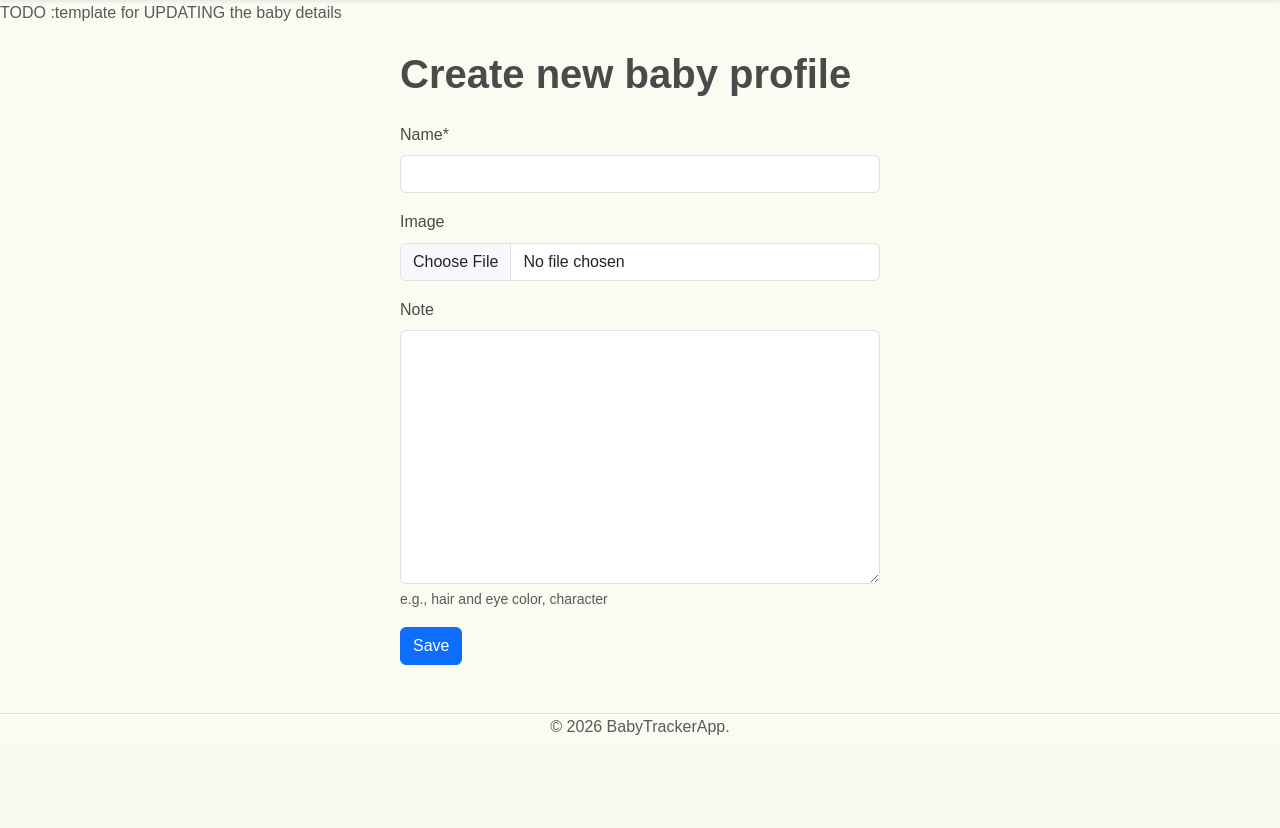
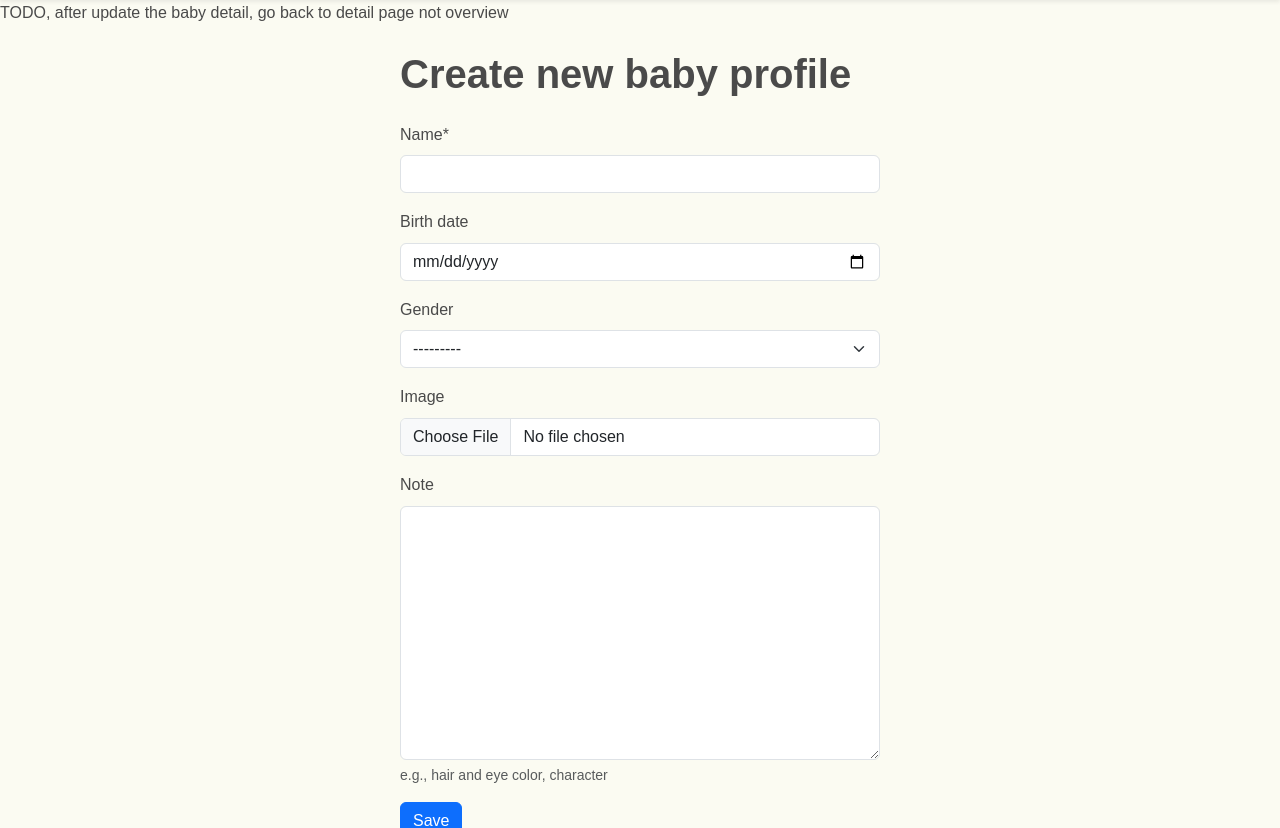
Before and after one commit to samalkralik/BabyTrackerProject, a Django app: page /overview/add/ in a window 1280 px wide. Shown: the part 86-914 px from the top of the page. Before the commit the page ends 821 px from the top, so only its background shows below. Run offline with Django 5.2, Linux system fonts and the light colour scheme; the visitor is signed in with stand-in values (Sample User, id 1); some libraries are stand-ins or nearby versions.

Commit message:
model update

```diff
--- a/baby_tracker_app/forms.py
+++ b/baby_tracker_app/forms.py
@@ -5,7 +5,8 @@ from baby_tracker_app.models import Baby, Growth, Feeding, Sleep
 class BabyTrackerForm(forms.ModelForm):
     class Meta:
         model = Baby
-        fields = ["name", "image", "note"]
+        fields = ["name", "birth_date", "gender", "image", "note"]
+        widgets = {"birth_date": forms.DateInput(attrs={"type": "date"})}
 
 
 class GrowthForm(forms.ModelForm):
--- a/baby_tracker_app/models.py
+++ b/baby_tracker_app/models.py
@@ -1,5 +1,6 @@
 from django.db import models
 from django.contrib.auth import get_user_model
+from django.utils import timezone
 
 # heslo123
 
@@ -7,17 +8,70 @@ User = get_user_model()
 
 
 class Baby(models.Model):
+    GENDER_CHOICES = [
+        ("M", "Boy"),
+        ("F", "Girl"),
+    ]
+
     parent = models.ForeignKey(User, on_delete=models.CASCADE)
+    name = models.CharField(max_length=50)
+    birth_date = models.DateField(null=True, blank=True)
+    gender = models.CharField(
+        max_length=1,
+        choices=GENDER_CHOICES,
+        blank=True,
+        null=True,
+    )
     image = models.ImageField(
         blank=True, null=True, upload_to="baby_tracker_app_images/"
     )
-    name = models.CharField(max_length=50)
     note = models.TextField(
-        max_length=200, blank=True, help_text="e.g., hair and eye color, character"
+        max_length=100, blank=True, help_text="e.g., hair and eye color, character"
     )
 
     def __str__(self):
         return self.name
+
+    @property
+    def age_display(self):
+        if not self.birth_date:
+            return "No birth date"
+
+        today = timezone.now().date()
+        birth = self.birth_date
+
+        delta = today - birth
+        total_days = delta.days
+
+        if total_days < 0:
+            return "Future birth"
+
+        # 2. Show Days or Weeks for newborns
+        if total_days < 7:
+            return f"{total_days} days"
+
+        if total_days < 30:
+            weeks = total_days // 7
+            return f"{weeks} week{'s' if weeks > 1 else ''}"
+
+        # 3. Calculate Years and Months
+        years = today.year - birth.year
+        months = today.month - birth.month
+
+        # Adjust for months/years that haven't fully passed yet
+        if today.day < birth.day:
+            months -= 1
+
+        if months < 0:
+            years -= 1
+            months += 12
+
+        if years > 0:
+            year_str = f"{years} year{'s' if years != 1 else ''}"
+            month_str = f"{months} month{'s' if months != 1 else ''}"
+            return f"{year_str} {month_str}"
+
+        return f"{months} month{'s' if months > 1 else ''}"
 
 
 class Growth(models.Model):
--- a/baby_tracker_app/templates/baby_tracker_app/_base.html
+++ b/baby_tracker_app/templates/baby_tracker_app/_base.html
@@ -71,9 +71,7 @@
             </div>
         </div>
     </nav>
-
-    <p class="text-muted">TODO :template for UPDATING the baby details</p>
-
+    <p>TODO, after update the baby detail, go back to detail page not overview</p>
     <main class="container">
         {% block base_content %}
         {% endblock %}
--- a/baby_tracker_app/urls.py
+++ b/baby_tracker_app/urls.py
@@ -9,12 +9,12 @@ def test_view(request, **kwargs):
 
 urlpatterns = [
     path("", views.index_view),
-    path("login/", test_view),
-    path("accounts/profile/", views.account_view),
     path("overview/", views.overview_view),
-    path("overview/add/", views.baby_create_view),  # add_baby_view
+    path("overview/add/", views.baby_create_view),
     path("overview/<int:baby_id>/", views.baby_detail_view),
+    path("overview/<int:baby_id>/update/", views.baby_update_view),
     path("overview/<int:baby_id>/feeding/", views.feeding_view),
     path("overview/<int:baby_id>/sleep/", views.sleep_view),
     path("overview/<int:baby_id>/growth/", views.growth_view),
+    path("accounts/profile/", views.profile_view),
 ]
--- a/baby_tracker_app/views.py
+++ b/baby_tracker_app/views.py
@@ -8,7 +8,7 @@ def index_view(request):
     return render(request, "baby_tracker_app/index.html")
 
 
-def account_view(request):
+def profile_view(request):
     return render(request, "baby_tracker_app/account.html")
 
 
@@ -23,13 +23,25 @@ def baby_create_view(request):
             instance.parent = request.user
             instance.save()
             return redirect("/overview/")
-
-        print(form.is_valid())
-        print(form.cleaned_data)
     else:
         form = BabyTrackerForm()  # handles GET request
 
-    # template_name = 'nazev_app/nazev_modulu_form.html
+    return render(request, "baby_tracker_app/baby_tracker_form.html", {"form": form})
+
+
+@login_required
+def baby_update_view(request, baby_id):
+    baby = get_object_or_404(Baby, id=baby_id, parent=request.user)
+
+    if request.method == "POST":
+        form = BabyTrackerForm(request.POST, request.FILES, instance=baby)
+
+        if form.is_valid():
+            instance = form.save()
+            return redirect("/overview/")  # redirect jestli to proběhlo v pořádku
+    else:
+        form = BabyTrackerForm(instance=baby)  # handles GET request
+
     return render(request, "baby_tracker_app/baby_tracker_form.html", {"form": form})
 
 
@@ -130,10 +142,3 @@ def growth_view(request, baby_id):
         "baby_tracker_app/growth.html",
         {"baby": baby, "form": form, "growths": growths},
     )
-
-
-"""
-def baby_feeding_view(request, baby_id):
-    print(baby_id)
-    return render(request, "baby_tracker_app/baby_feeding.html")
-"""
```
Also changed, not shown: baby_tracker_app/templates/baby_tracker_app/baby_detail.html (+11 -1 lines), baby_tracker_app/templates/baby_tracker_app/overview.html (+4 -3 lines), baby_tracker_app/migrations/0008_baby_birth_date_baby_gender_alter_baby_note.py (added).
